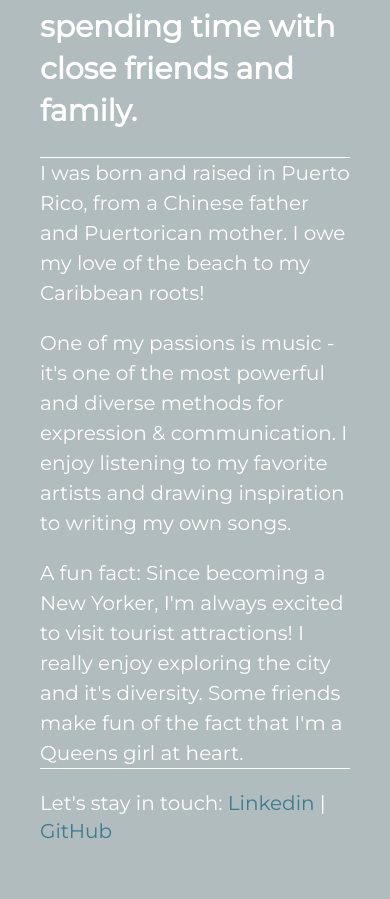
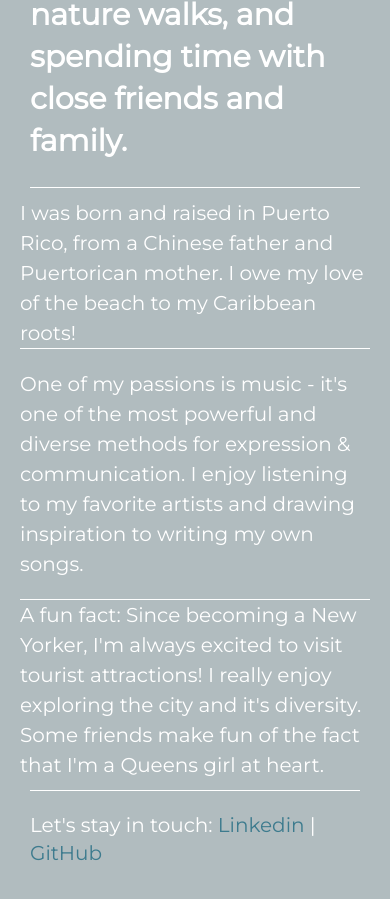
Before and after one commit to aileenchany/flexbox-grids, a plain HTML site: page index.html in a window 390 px wide. Shown: the part 563-1462 px from the top of the page. Before the commit the page ends 1428 px from the top, so only its background shows below. Drawn offline with nearby package versions, Linux system fonts and the light colour scheme.

Commit message:
Updated css

```diff
--- a/css/main.css
+++ b/css/main.css
@@ -123,7 +123,7 @@ main {
     justify-content: center;
   border-bottom: 1px solid #fff;
   font-size: 1em;
-  margin: 0 ;
+  margin: 10px;
 }
 
 h1 {
@@ -143,6 +143,7 @@ a:hover {
 
 footer {
     border-top:  1px solid #fff;
+    margin: 10px;
 }
 
 .title {
@@ -165,7 +166,11 @@ footer {
   /* width:  30%; */
   justify-content: center;
   align-items: center;
+  border-bottom: 1px solid #fff;
 }
+#div-3 {
+        border-bottom: none;
+    }
 
 /* ==========================================================================
    Helper classes
@@ -246,10 +251,17 @@ footer {
    These examples override the primary ('mobile first') styles.
    Modify as content requires.
    ========================================================================== */
+@media all and (max-width: 768px) {
+    body {
+      padding: 1em;
+    }
+}
+
 @media (min-width: 1200px) {
 
     .flex-items {
         flex-basis:  30%;
+        border-bottom: none;
     }
 
     #div-2 p {
```
